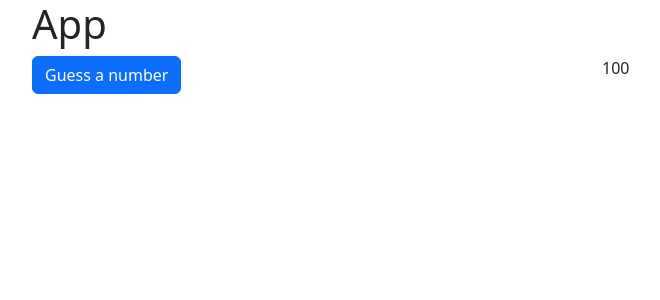
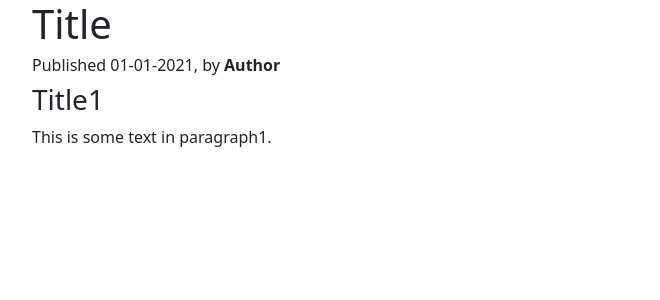
Before and after one commit to NicolaGasparotto/WEBAPPLICATION, a React (Vite) app in the folder client/: page / in a window 1280 px wide. Shown: the top 300 px of the page, without its empty margins (50-710 px from the left). Built offline with nearby package versions, Linux system fonts and the light colour scheme.

Commit message:
first commit -> webpage structure created blog component created --> it will contain the list of webpages

```diff
--- a/client/package.json
+++ b/client/package.json
@@ -11,6 +11,7 @@
   },
   "dependencies": {
     "bootstrap": "^5.2.3",
+    "dayjs": "^1.11.8",
     "react": "^18.2.0",
     "react-bootstrap": "^2.7.4",
     "react-dom": "^18.2.0"
--- a/client/src/App.jsx
+++ b/client/src/App.jsx
@@ -1,34 +1,16 @@
-import { useState } from 'react';
-import { Button, Col, Container, Row } from 'react-bootstrap';
-import { getGuess } from './API';
+import 'bootstrap/dist/css/bootstrap.min.css';
+import WebPage from './components/WebPage';
 
-import 'bootstrap/dist/css/bootstrap.min.css';
-
+import { Container } from 'react-bootstrap';
 
 function App() {
 
-  const [guess, setGuess] = useState(100);
-
-  const newGuess = async () => {
-    try {
-      const n = await getGuess();
-      setGuess(n);
-    } catch (e) {
-      console.log(e);
-    }
-  }
-
   return (
     <Container>
-      <Row>
-        <h1>App</h1>
-      </Row>
-      <Row>
-        <Col><Button onClick={newGuess}>Guess a number</Button></Col>
-        <Col>{guess}</Col>
-      </Row>
+      <WebPage />
     </Container>
   )
+
 }
 
 export default App
--- /dev/null
+++ b/client/src/components/WebPage.jsx
@@ -0,0 +1,28 @@
+import { useState } from "react";
+import Page from "./page";
+
+function WebPage(){
+
+    // const {page, setPage } = useState('');
+    // retrieve page from database
+    const lContent = [ {'id': 1, 'type': 'header', 'content': 'Title1' }, {'id': 2,'type': 'paragraph', 'content': 'This is some text in paragraph1. ' } ];
+    const page = new Page(0, 'Title', 'Author', '2021-01-01', '2021-01-01', lContent);
+
+    return <>
+        <h1>{page.title}</h1>
+        <h6>Published {page.publicationDate.format('DD-MM-YYYY')}, by <b>{page.author}</b></h6>
+        { /* qua ci deve essere una logica che legge in ordine il campo contentList e in base al tipo lo converte in tipo html e lo visualizza */ }
+        {lContent.map((contentI) => {
+                if(contentI.type === 'header'){
+                    return <h3 key={contentI.id}> {contentI.content}</h3>
+                } else if(contentI.type === 'paragraph'){
+                    return <p key={contentI.id}>{contentI.content}</p>
+                } else if(contentI.type === 'image'){
+                    return <img key={contentI.id} src={contentI.content} />
+                }
+            })
+        }
+    </>;
+}
+
+export default WebPage;
--- /dev/null
+++ b/client/src/components/page.js
@@ -0,0 +1,19 @@
+'use strict';
+
+import dayjs from 'dayjs';
+
+// List of content:
+// is a list of elments content where Content is an 'object' with the following structure:
+// { type: header/parharph/image, content: string (text or name of the image ) }
+
+function Page(id, title, author, creationDate, publicationDate, contentList) {
+    this.id = id;
+    this.title = title;
+    this.author = author;
+    this.creationDate = dayjs(creationDate);
+    this.publicationDate = dayjs(publicationDate);
+    this.contentList = contentList;
+
+}
+
+export default Page;
```
Also changed, not shown: client/src/components/Blog.jsx (added, +9 -0 lines), 2 other files (tests, documents, lock files or other folders).
